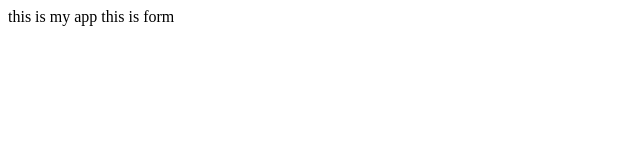
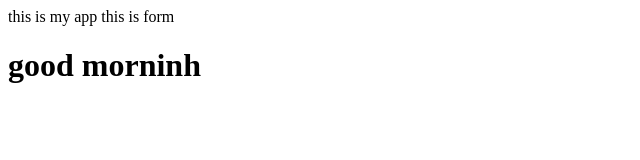
Before and after one commit to Nibha07/myappsample, a plain HTML site: page login.html in a window 1280 px wide. Shown: the whole page, without its empty margins (0-640 px from the left). Drawn offline with Linux system fonts and the light colour scheme.

Commit message:
login updated

```diff
--- a/login.html
+++ b/login.html
@@ -8,5 +8,6 @@
 <body>
     this is my app
     this is form
+    <h1>good morninh</h1>
 </body>
 </html>
```
